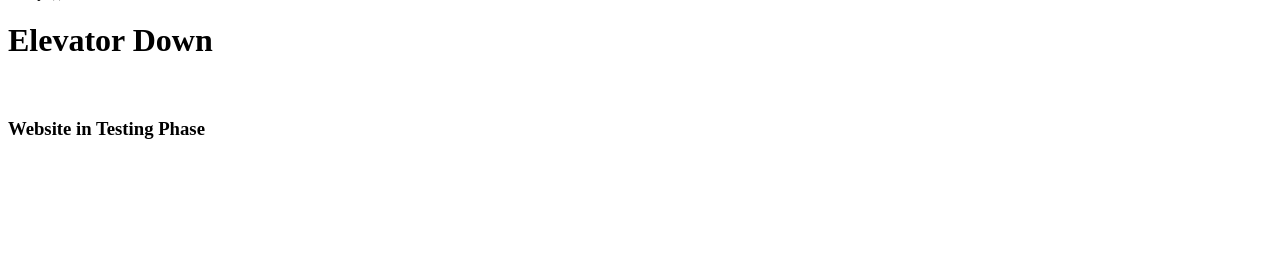
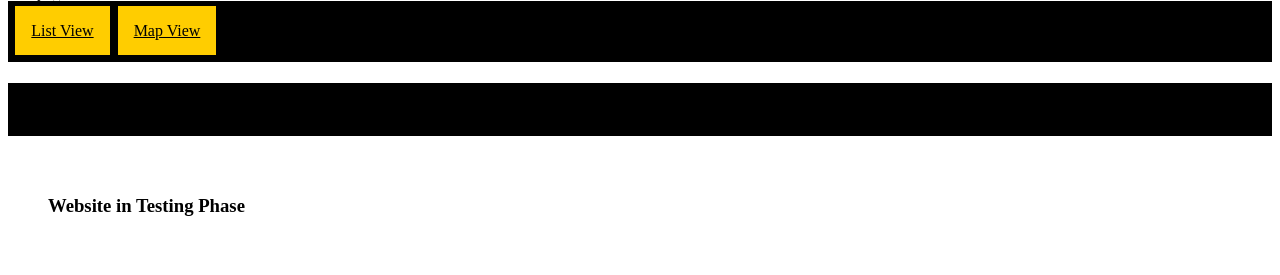
Before and after one commit to Brayden1000/CS3141-R01-team1, a PHP site: page / in a window 1280 px wide. Shown: the part 25-300 px from the top of the page. Run offline with PHP 8.4, Linux system fonts and the light colour scheme; data that the repository does not hold is empty; some libraries are stand-ins or nearby versions.

Commit message:
start of the css file

```diff
--- a/web_app/app/index.php
+++ b/web_app/app/index.php
@@ -16,7 +16,7 @@ print_r($_SESSION);
 <!DOCTYPE html>
 <html>
     <head>
-
+        <link rel="stylesheet" href="style.css">
         <!--
          - Some scripts that let this actually work, the first is Google's API
          - and the second is what let's me validate the credentials on our end
@@ -36,18 +36,7 @@ print_r($_SESSION);
             data-auto_prompt="false" data-callback="handleCredentialResponse">
         </div>
 
-        <!--
-         - This div is what actual renders the login button, feel free to move
-         - it when working on the UI
-        -->
-        <div class="g_id_signin"
-            data-type="standard"
-            data-size="large"
-            data-theme="outline"
-            data-text="sign_in_with"
-            data-shape="rectangular"
-            data-logo_alignment="left">
-        </div>
+
 
         <?php
 
@@ -68,7 +57,25 @@ print_r($_SESSION);
     </head>
 
     <body>
-        <h1>Elevator Down</h1>
+        <div class="topnav">
+            <a class="active" href="#listView">List View</a>
+            <a href="#mapView">Map View</a>
+        </div>
+
+        <h1>
+            <!--
+            - This div is what actual renders the login button, feel free to move
+            - it when working on the UI
+            -->
+            <div class="g_id_signin"
+                data-type="standard"
+                data-size="large"
+                data-theme="outline"
+                data-text="sign_in_with"
+                data-shape="rectangular"
+                data-logo_alignment="left">
+            </div>
+        </h1>
         <br>
         <h3>Website in Testing Phase</h3>
 
--- /dev/null
+++ b/web_app/app/style.css
@@ -0,0 +1,53 @@
+/*
+Fonts
+Primary Web Font
+Open Sans - Our sans-serif typeface, primary web font used for body copy and headings.
+
+Hex Colors
+Gold #ffcd00
+Grey #8a8b8c
+*/
+
+/* for the menu bar */
+.topnav {
+    background-color: #000000;
+    padding: 16pt 4pt;
+
+} /* syles the button */
+.topnav a {
+    color:#000000;
+    background-color: #ffcd00;
+    border: 2px solid #000000;
+    text-align: center;
+    padding: 12pt;
+}
+.topnav a:hover {
+    background-color:#ffffff;
+    color: #000000;
+}
+
+
+/* for report elevator down button */
+#submit {
+    color:#000000;
+    background-color: #ffcd00;
+    border: 2px solid #000000;
+    text-align: center;
+    padding: 12pt;
+}
+#submit:hover{
+    background-color:#ffffff;
+    color: #000000;
+}
+
+/* currently where the google login button is */
+h1 {
+    background-color: #000000;
+    padding: 20pt;
+    text-align: right;
+}
+
+h3 {
+    padding-left: 30pt;
+    padding-right: 30pt;
+}
```
Also changed, not shown: web_app/Webapp_UI_Designs/list_view.png, 3 other files.
